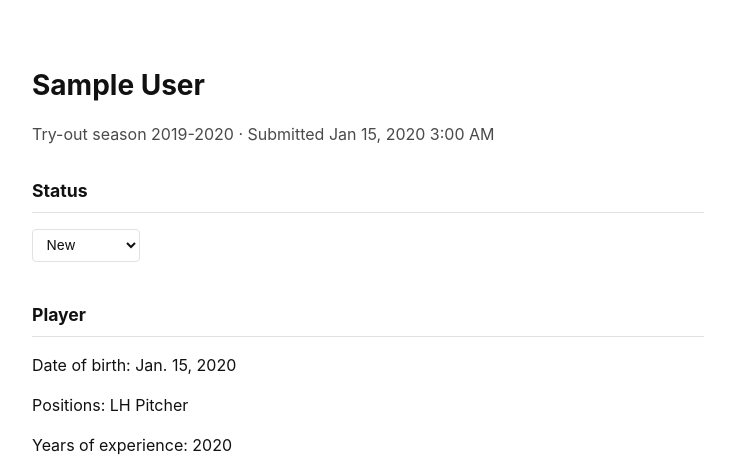
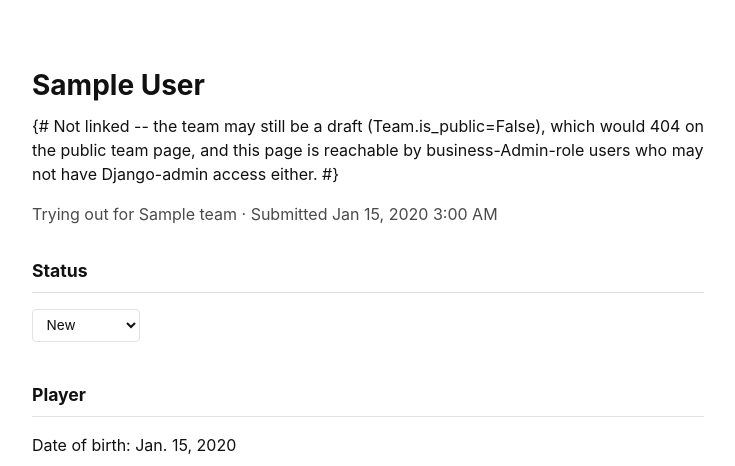
Before and after one commit to haewonito/baseball_club_site, a Django app: page /accounts/dashboard/admin/tryouts/1/ in a window 1280 px wide. Shown: the part 114-580 px from the top of the page, without its empty margins (272-1007 px from the left). Run offline with Django 5.2, Linux system fonts and the light colour scheme; a user stored in the database is signed in; tables that the repository leaves empty hold one stand-in row (values such as "Sample post").

Commit message:
Link TryoutSignup directly to a Team, retire the cutoff-date year heuristic
Parents now pick which team they're trying out for on the public form
(scoped to Team.accepting_tryouts=True); season_label derives from
team.season_label instead of a computed tryout_year. Removes
TryoutYearSettings.cutoff_month/day and compute_tryout_year() entirely.

```diff
--- a/apps/accounts/templates/accounts/admin_tryout_detail.html
+++ b/apps/accounts/templates/accounts/admin_tryout_detail.html
@@ -5,7 +5,14 @@
 {% block content %}
   <section class="page-hero">
     <h1>{{ signup.player_full_name }}</h1>
-    <p>Try-out season {{ signup.season_label }} &middot; Submitted {{ signup.submitted_at|date:"M j, Y g:i A" }}</p>
+    {# Not linked -- the team may still be a draft (Team.is_public=False),
+       which would 404 on the public team page, and this page is reachable
+       by business-Admin-role users who may not have Django-admin access
+       either. #}
+    <p>
+      Trying out for {{ signup.team.name }}
+      &middot; Submitted {{ signup.submitted_at|date:"M j, Y g:i A" }}
+    </p>
   </section>
 
   <section class="team-section">
--- a/apps/accounts/templates/accounts/admin_tryouts_list.html
+++ b/apps/accounts/templates/accounts/admin_tryouts_list.html
@@ -24,6 +24,7 @@
       <thead>
         <tr>
           <th>Player</th>
+          <th>Team</th>
           <th>Positions</th>
           <th>Parent</th>
           <th>Phone</th>
@@ -36,6 +37,7 @@
         {% for signup in signups %}
           <tr>
             <td><a href="{% url 'accounts:admin_tryout_detail' signup.pk %}">{{ signup.player_full_name }}</a></td>
+            <td>{{ signup.team.name }}</td>
             <td>{{ signup.positions_display }}</td>
             <td>{{ signup.parent_full_name }}</td>
             <td>{{ signup.parent_phone }}</td>
--- a/apps/accounts/templates/accounts/coach_tryouts.html
+++ b/apps/accounts/templates/accounts/coach_tryouts.html
@@ -13,6 +13,7 @@
       <thead>
         <tr>
           <th>Player</th>
+          <th>Team</th>
           <th>Positions</th>
           <th>Parent</th>
           <th>Phone</th>
@@ -25,6 +26,7 @@
         {% for signup in signups %}
           <tr>
             <td>{{ signup.player_full_name }}</td>
+            <td>{{ signup.team.name }}</td>
             <td>{{ signup.positions_display }}</td>
             <td>{{ signup.parent_full_name }}</td>
             <td>{{ signup.parent_phone }}</td>
--- a/apps/accounts/views.py
+++ b/apps/accounts/views.py
@@ -66,16 +66,18 @@ def admin_tryouts_list(request):
     if not request.user.is_admin:
         raise PermissionDenied
 
-    signups = TryoutSignup.objects.prefetch_related("positions").order_by("-submitted_at")
+    signups = TryoutSignup.objects.select_related("team").prefetch_related("positions").order_by(
+        "-submitted_at"
+    )
     years = [
         (year, f"{year - 1}-{year}")
-        for year in TryoutSignup.objects.order_by("-tryout_year")
-        .values_list("tryout_year", flat=True)
+        for year in TryoutSignup.objects.order_by("-team__season_year")
+        .values_list("team__season_year", flat=True)
         .distinct()
     ]
     selected_year = request.GET.get("year", "")
     if selected_year:
-        signups = signups.filter(tryout_year=selected_year)
+        signups = signups.filter(team__season_year=selected_year)
 
     return render(
         request,
@@ -94,7 +96,9 @@ def admin_tryout_detail(request, pk):
     if not request.user.is_admin:
         raise PermissionDenied
 
-    signup = get_object_or_404(TryoutSignup.objects.prefetch_related("positions"), pk=pk)
+    signup = get_object_or_404(
+        TryoutSignup.objects.select_related("team").prefetch_related("positions"), pk=pk
+    )
     status_changes = signup.status_changes.select_related("changed_by").order_by("-changed_at")
 
     return render(
@@ -449,7 +453,9 @@ def coach_tournaments(request, team_id):
 def coach_tryouts(request):
     if not request.user.is_coach:
         raise PermissionDenied
-    signups = TryoutSignup.objects.prefetch_related("positions").order_by("-submitted_at")
+    signups = TryoutSignup.objects.select_related("team").prefetch_related("positions").order_by(
+        "-submitted_at"
+    )
     return render(request, "accounts/coach_tryouts.html", {"signups": signups})
 
 
--- a/apps/tryouts/models.py
+++ b/apps/tryouts/models.py
@@ -1,5 +1,3 @@
-from datetime import date
-
 from django.conf import settings
 from django.db import models
 
@@ -8,14 +6,13 @@ from apps.teams.models import Position
 
 class TryoutYearSettings(models.Model):
     """
-    Singleton-ish: the cutoff date used to decide which tryout_year a
-    submission gets tagged with. Default is September 1; admin can
-    change it. If no row exists, settings.DEFAULT_TRYOUT_YEAR_CUTOFF_*
-    is used instead.
+    Singleton-ish. Used to just also hold the fall-cutoff date for
+    computing which season a signup belonged to -- retired now that every
+    TryoutSignup is explicitly tied to a Team (whose own season_year is the
+    single source of truth), so all that's left here is the home-page
+    banner date.
     """
 
-    cutoff_month = models.PositiveSmallIntegerField(default=9)
-    cutoff_day = models.PositiveSmallIntegerField(default=1)
     next_tryout_date = models.DateField(
         null=True,
         blank=True,
@@ -27,36 +24,12 @@ class TryoutYearSettings(models.Model):
         verbose_name_plural = "Try-Out Year Settings"
 
     def __str__(self):
-        return f"Cutoff: {self.cutoff_month}/{self.cutoff_day}"
-
-    @classmethod
-    def get_cutoff(cls):
-        row = cls.objects.first()
-        if row:
-            return row.cutoff_month, row.cutoff_day
-        return (
-            settings.DEFAULT_TRYOUT_YEAR_CUTOFF_MONTH,
-            settings.DEFAULT_TRYOUT_YEAR_CUTOFF_DAY,
-        )
+        return f"Next try-out: {self.next_tryout_date or 'not set'}"
 
     @classmethod
     def get_next_tryout_date(cls):
         row = cls.objects.first()
         return row.next_tryout_date if row else None
-
-
-def compute_tryout_year(submission_date: date) -> int:
-    """
-    A submission after the cutoff date is tagged for next year's
-    tryouts; before the cutoff, it's tagged for the current year's.
-    e.g. cutoff Sept 1: a submission on 2026-09-15 -> 2027,
-    a submission on 2026-08-15 -> 2026.
-    """
-    cutoff_month, cutoff_day = TryoutYearSettings.get_cutoff()
-    cutoff_this_year = date(submission_date.year, cutoff_month, cutoff_day)
-    if submission_date >= cutoff_this_year:
-        return submission_date.year + 1
-    return submission_date.year
 
 
 class TryoutStatus(models.TextChoices):
@@ -68,6 +41,13 @@ class TryoutStatus(models.TextChoices):
 class TryoutSignup(models.Model):
     """Public, no-login submission from a prospective family."""
 
+    # Which team's tryout this is for -- the parent picks from whichever
+    # teams currently have Team.accepting_tryouts=True. PROTECT rather than
+    # CASCADE/SET_NULL: a signup is a historical record, and losing which
+    # team it was for isn't something a Team deletion should silently do.
+    team = models.ForeignKey(
+        "teams.Team", on_delete=models.PROTECT, related_name="tryout_signups"
+    )
     player_first_name = models.CharField(max_length=100)
     player_last_name = models.CharField(max_length=100)
     date_of_birth = models.DateField(null=True, blank=True)
@@ -85,7 +65,6 @@ class TryoutSignup(models.Model):
     parent_email = models.EmailField()
 
     submitted_at = models.DateTimeField(auto_now_add=True)
-    tryout_year = models.PositiveIntegerField(editable=False)
 
     status = models.CharField(
         max_length=20, choices=TryoutStatus.choices, default=TryoutStatus.NEW
@@ -98,9 +77,6 @@ class TryoutSignup(models.Model):
         verbose_name_plural = "Try-Out Sign-Ups"
 
     def save(self, *args, **kwargs):
-        if not self.tryout_year:
-            submitted_date = self.submitted_at.date() if self.submitted_at else date.today()
-            self.tryout_year = compute_tryout_year(submitted_date)
         # Public form, no input validation on casing -- normalize names so
         # "john smith" / "JOHN SMITH" / "john SMITH" all store consistently
         # rather than however each family happened to type it.
@@ -124,9 +100,7 @@ class TryoutSignup(models.Model):
 
     @property
     def season_label(self):
-        """Same convention as Team.season_label -- tryout_year is already
-        the spring/summer year the resulting season plays out in."""
-        return f"{self.tryout_year - 1}-{self.tryout_year}"
+        return self.team.season_label
 
     def __str__(self):
         return f"{self.player_full_name} ({self.season_label})"
--- a/apps/tryouts/templates/tryouts/signup.html
+++ b/apps/tryouts/templates/tryouts/signup.html
@@ -13,6 +13,9 @@
   </section>
 
   <section class="form-section">
+    {% if not accepting_tryouts %}
+      <p>There are no try-outs currently open. Check back soon, or see the Home page for upcoming dates.</p>
+    {% else %}
       <form method="post" class="signup-form" novalidate>
         {% csrf_token %}
 
@@ -23,6 +26,8 @@
             {% endfor %}
           </div>
         {% endif %}
+
+        {% include "partials/_form_field.html" with field=form.team %}
 
         <fieldset>
           <legend>Player</legend>
@@ -49,5 +54,6 @@
 
         <button type="submit" class="btn btn--primary">Submit sign-up</button>
       </form>
+    {% endif %}
   </section>
 {% endblock %}
--- a/config/settings.py
+++ b/config/settings.py
@@ -146,8 +146,3 @@ else:
     MEDIA_ROOT = BASE_DIR / "media"
 
 DEFAULT_AUTO_FIELD = "django.db.models.BigAutoField"
-
-# --- Try-out year cutoff (admin-configurable; see apps.tryouts) -------------
-
-DEFAULT_TRYOUT_YEAR_CUTOFF_MONTH = 9  # September
-DEFAULT_TRYOUT_YEAR_CUTOFF_DAY = 1
```
Also changed, not shown: apps/accounts/management/commands/seed_demo_data.py (+22 -10 lines), apps/tryouts/admin.py (+4 -4 lines), apps/tryouts/forms.py (+9 -3 lines), apps/tryouts/views.py (+17 -8 lines), apps/tryouts/migrations/0006_tryoutsignup_team.py (added). Lines whose indentation alone changed are shown as unchanged.
